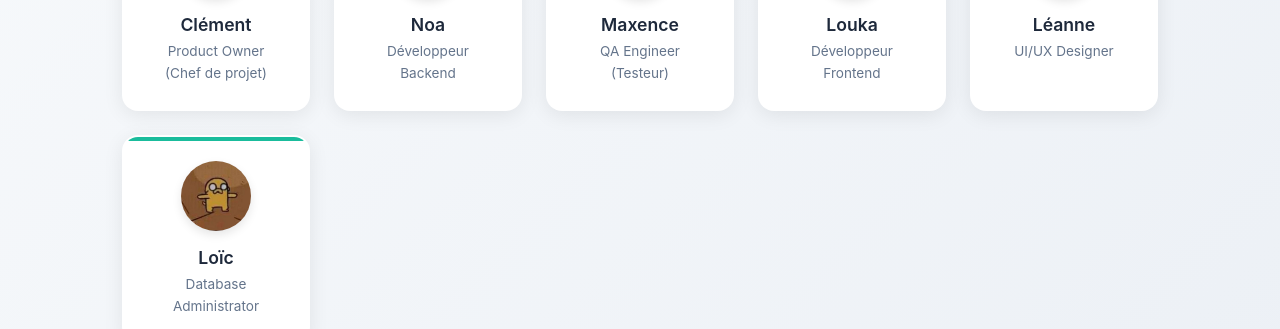
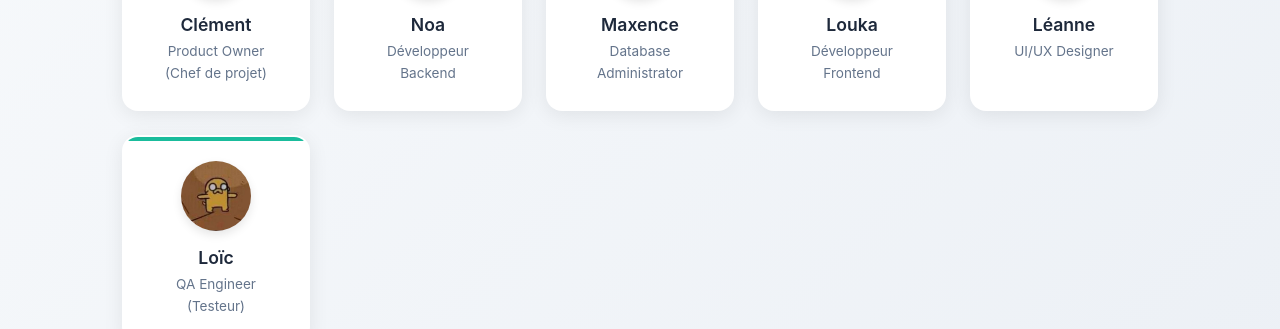
Before and after one commit to clepix21/Fumotion, a React (Create React App) app in the folder app/frontend/: page /credits in a window 1280 px wide. Shown: the part 465-794 px from the top of the page. Built offline with nearby package versions, Linux system fonts and the light colour scheme; no server answers.

Commit message:
feat: corriger les rôles des membres de l'équipe dans la page des crédits

```diff
--- a/app/frontend/src/pages/CreditsPage.js
+++ b/app/frontend/src/pages/CreditsPage.js
@@ -36,10 +36,10 @@ export default function CreditsPage() {
     const teamMembers = [
         { name: 'Clément', role: 'Product Owner (Chef de projet)', image: membre1, color: '#3498db' },
         { name: 'Noa', role: 'Développeur Backend', image: membre2, color: '#9b59b6' },
-        { name: 'Maxence', role: 'QA Engineer (Testeur)', image: membre3, color: '#e74c3c' },
+        { name: 'Maxence', role: 'Database Administrator', image: membre3, color: '#e74c3c' },
         { name: 'Louka', role: 'Développeur Frontend', image: membre4, color: '#2ecc71' },
         { name: 'Léanne', role: 'UI/UX Designer', image: membre5, color: '#f39c12' },
-        { name: 'Loïc', role: 'Database Administrator', image: membre6, color: '#1abc9c' }
+        { name: 'Loïc', role: 'QA Engineer (Testeur)', image: membre6, color: '#1abc9c' }
     ];
 
     const technologies = [
```
